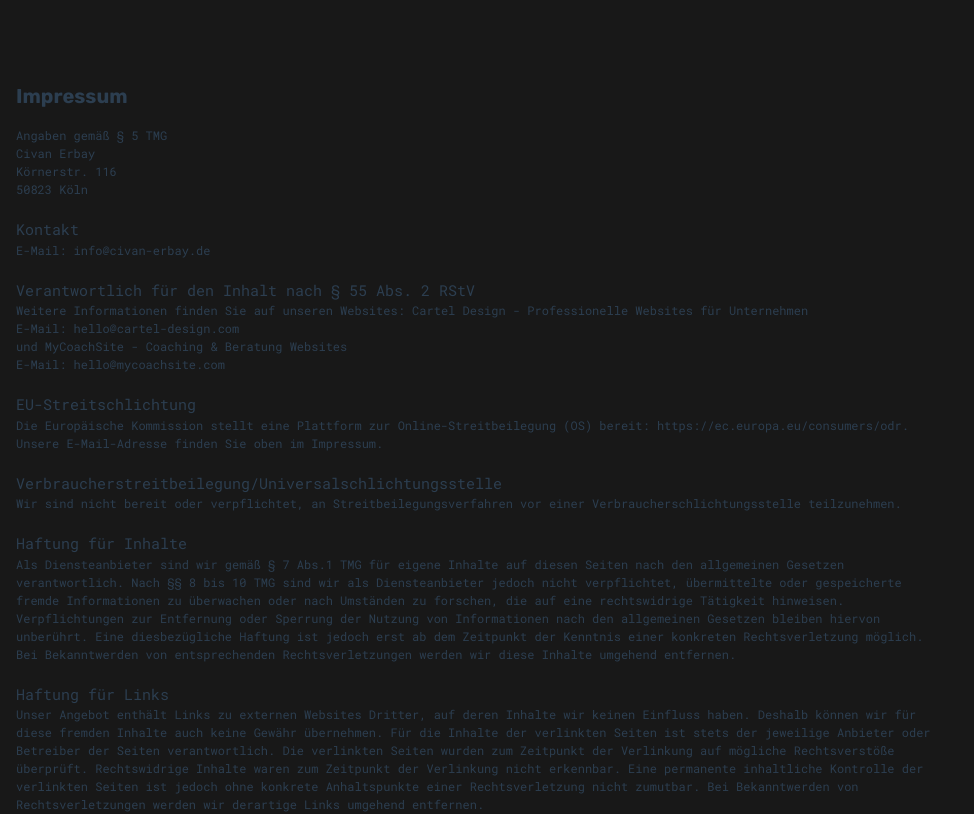
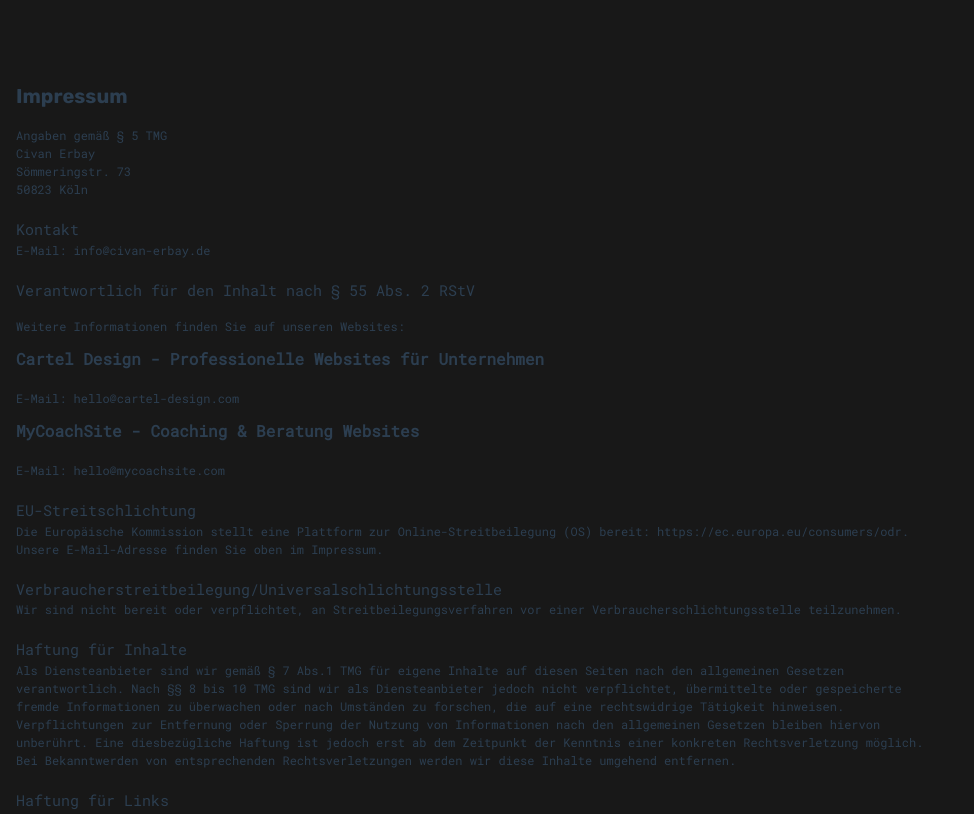
Before and after one commit to CivanErbay/nuxt_ce, a Nuxt app: page /Impressum in a window 1280 px wide. Shown: the top 814 px of the page, without its empty margins (0-974 px from the left). Built offline with nearby package versions, Linux system fonts and the light colour scheme.

Commit message:
new impressum

```diff
--- a/pages/Impressum.vue
+++ b/pages/Impressum.vue
@@ -17,22 +17,23 @@ const toLanding = () => {
     <h4 class="font-rubik">Impressum</h4>
     <p>Angaben gemäß § 5 TMG</p>
     <p>Civan Erbay</p>
-    <p>Körnerstr. 116</p>
+    <p>Sömmeringstr. 73</p>
     <p>50823 Köln</p>
     <h2>Kontakt</h2>
     <p>E-Mail: info@civan-erbay.de</p>
     <h2>Verantwortlich für den Inhalt nach § 55 Abs. 2 RStV</h2>
 
 
-    <p>
+    <p class="flex flex-col mt-4">
       Weitere Informationen finden Sie auf unseren Websites:
-      <a href="https://cartel-design.com" target="_blank" rel="noopener noreferrer">Cartel Design - Professionelle
+      <a class="text-base font-bold mt-3" href="https://cartel-design.com" target="_blank" rel="noopener noreferrer">Cartel Design -
+        Professionelle
         Websites für Unternehmen</a> <br>
-      <p>E-Mail: hello@cartel-design.com</p>
-      und
-      <a href="https://mycoachsite.com" target="_blank" rel="noopener noreferrer">MyCoachSite - Coaching & Beratung Websites</a>
-      <br>
-     <p>E-Mail: hello@mycoachsite.com</p>
+    <p>E-Mail: hello@cartel-design.com</p>
+    <a class="text-base font-bold mt-3" href="https://mycoachsite.com" target="_blank" rel="noopener noreferrer">MyCoachSite - Coaching &
+      Beratung Websites</a>
+    <br>
+    <p>E-Mail: hello@mycoachsite.com</p>
     </p>
 
     <h2>EU-Streitschlichtung</h2>
```
Also changed, not shown: 1 other file (tests, documents, lock files or other folders).
